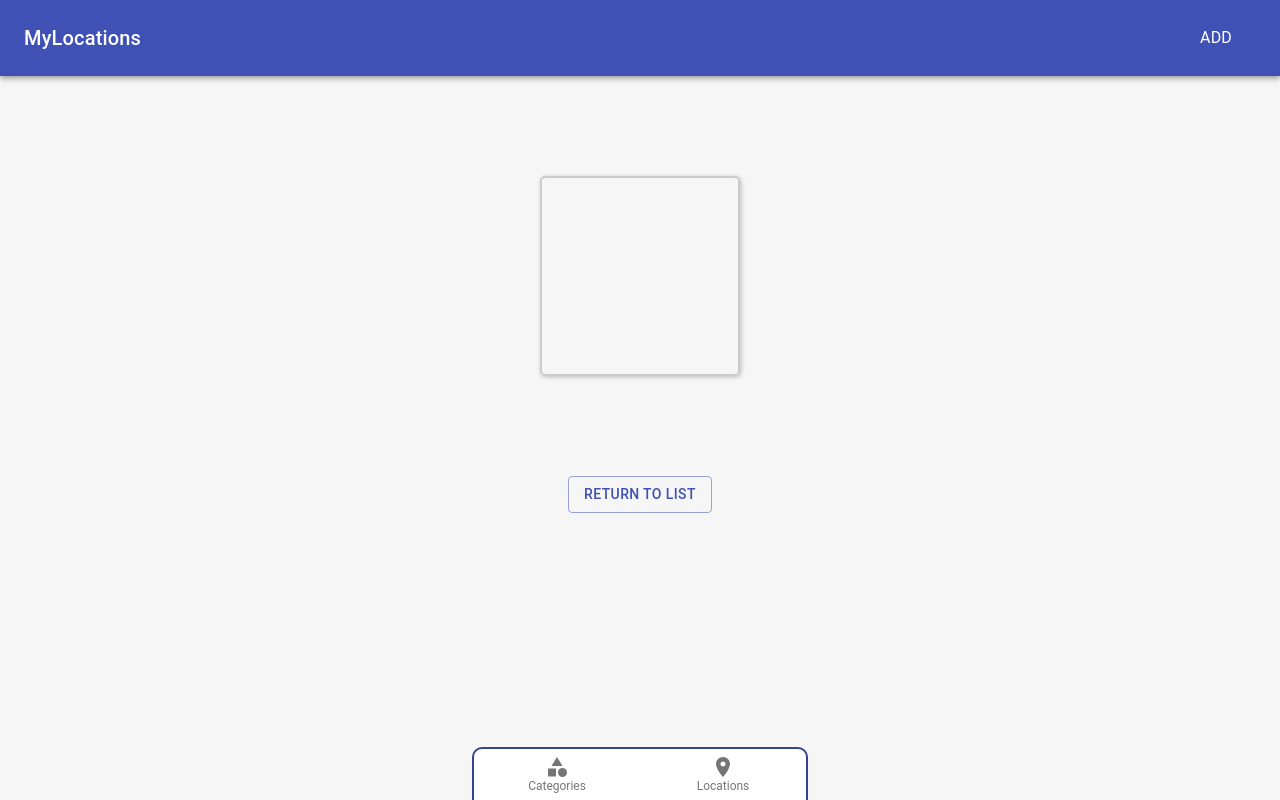
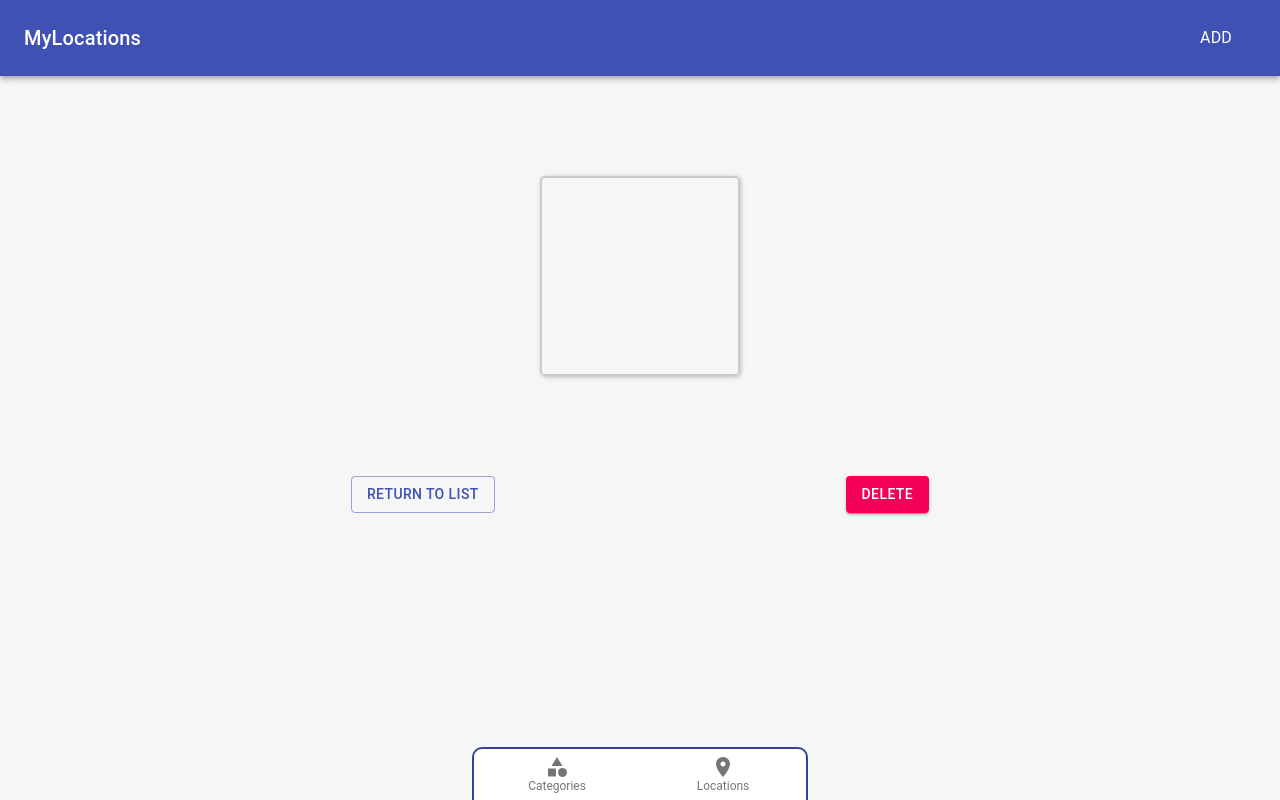
Before and after one commit to EdanDanino/MyLocations, a React (Create React App) app: page /Locations/View/1 in a window 1280 px wide. Built offline with nearby package versions, Linux system fonts and the light colour scheme.

Commit message:
added UX

```diff
--- a/src/pages/ViewPages/ViewCategory.tsx
+++ b/src/pages/ViewPages/ViewCategory.tsx
@@ -3,16 +3,28 @@ import { Information } from "components";
 import { ListItemType } from "components/types";
 import { findPopulatedItem } from "pages/utils/findPopulatedItems";
 import React, { useMemo } from "react";
-import { useSelector } from "react-redux";
+import { useDispatch, useSelector } from "react-redux";
 import { useHistory, useLocation } from "react-router-dom";
-import { StateType } from "store/slices/types";
-import styled from "styled-components";
+import { removeCategory } from "store/slices/category";
+import { categoryStateType, StateType } from "store/slices/types";
+import styled, { css } from "styled-components";
 
-const Root = styled.div`
+const WrapperCss = css`
   display: flex;
   justify-content: center;
   align-items: center;
+`;
+
+const Root = styled.div`
+  ${WrapperCss}
   flex-direction: column;
+`;
+
+const BtnWrapper = styled.div`
+  ${WrapperCss}
+  flex-direction: row;
+  justify-content: space-evenly;
+  width: 100%;
 `;
 
 const StyledButton = styled(Button)`
@@ -27,6 +39,7 @@ const ViewCategory = () => {
   const { categories } = useSelector(selector);
   const location = useLocation();
   const history = useHistory();
+  const dispatch = useDispatch();
 
   const itemId = useMemo(() => {
     return location?.pathname.split("/")[3];
@@ -34,9 +47,12 @@ const ViewCategory = () => {
 
   const categoryItem = findPopulatedItem(categories, itemId);
 
+  console.log(categoryItem);
+
   return (
     <Root>
       <Information item={categoryItem as ListItemType} />
+      <BtnWrapper>
         <StyledButton
           variant="outlined"
           color="primary"
@@ -44,6 +60,17 @@ const ViewCategory = () => {
         >
           Return to list
         </StyledButton>
+        <StyledButton
+          variant="outlined"
+          color="secondary"
+          onClick={() => {
+            history.push("/Categories");
+            dispatch(removeCategory(categoryItem as categoryStateType));
+          }}
+        >
+          Delete
+        </StyledButton>
+      </BtnWrapper>
     </Root>
   );
 };
--- a/src/pages/ViewPages/ViewLocation.tsx
+++ b/src/pages/ViewPages/ViewLocation.tsx
@@ -1,19 +1,30 @@
 import { Button } from "@material-ui/core";
 import { findPopulatedItem } from "pages/utils/findPopulatedItems";
 import React, { useMemo } from "react";
-import { useSelector } from "react-redux";
+import { useDispatch, useSelector } from "react-redux";
 import { useHistory, useLocation } from "react-router-dom";
 import { locationStateType, StateType } from "store/slices/types";
-import styled from "styled-components";
+import styled, { css } from "styled-components";
 import { Information } from "components";
+import { removeLocation } from "store/slices/location";
 
-const Root = styled.div`
+const WrapperCss = css`
   display: flex;
   justify-content: center;
   align-items: center;
+`;
+
+const Root = styled.div`
+  ${WrapperCss}
   flex-direction: column;
 `;
 
+const BtnWrapper = styled.div`
+  ${WrapperCss}
+  flex-direction: row;
+  justify-content: space-evenly;
+  width: 100%;
+`;
 const StyledButton = styled(Button)`
   margin: 20px 0;
 `;
@@ -26,6 +37,7 @@ const ViewLocation = () => {
   const { locations } = useSelector(selector);
   const location = useLocation();
   const history = useHistory();
+  const dispatch = useDispatch();
 
   const itemId = useMemo(() => {
     return location?.pathname.split("/")[3];
@@ -39,6 +51,7 @@ const ViewLocation = () => {
   return (
     <Root>
       <Information item={locationItem} />
+      <BtnWrapper>
         <StyledButton
           variant="outlined"
           color="primary"
@@ -46,6 +59,17 @@ const ViewLocation = () => {
         >
           Return to list
         </StyledButton>
+        <StyledButton
+          variant="contained"
+          color="secondary"
+          onClick={() => {
+            dispatch(removeLocation(locationItem));
+            history.push("/Categories");
+          }}
+        >
+          Delete
+        </StyledButton>
+      </BtnWrapper>
     </Root>
   );
 };
```
Lines whose indentation alone changed are shown as unchanged.
